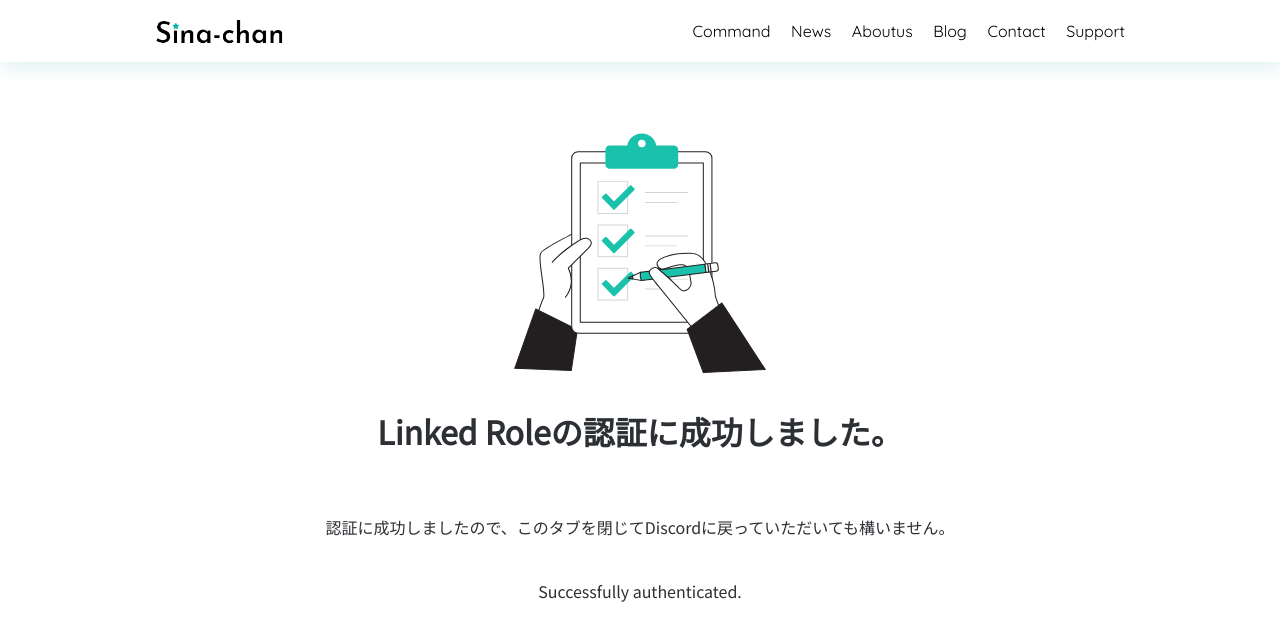
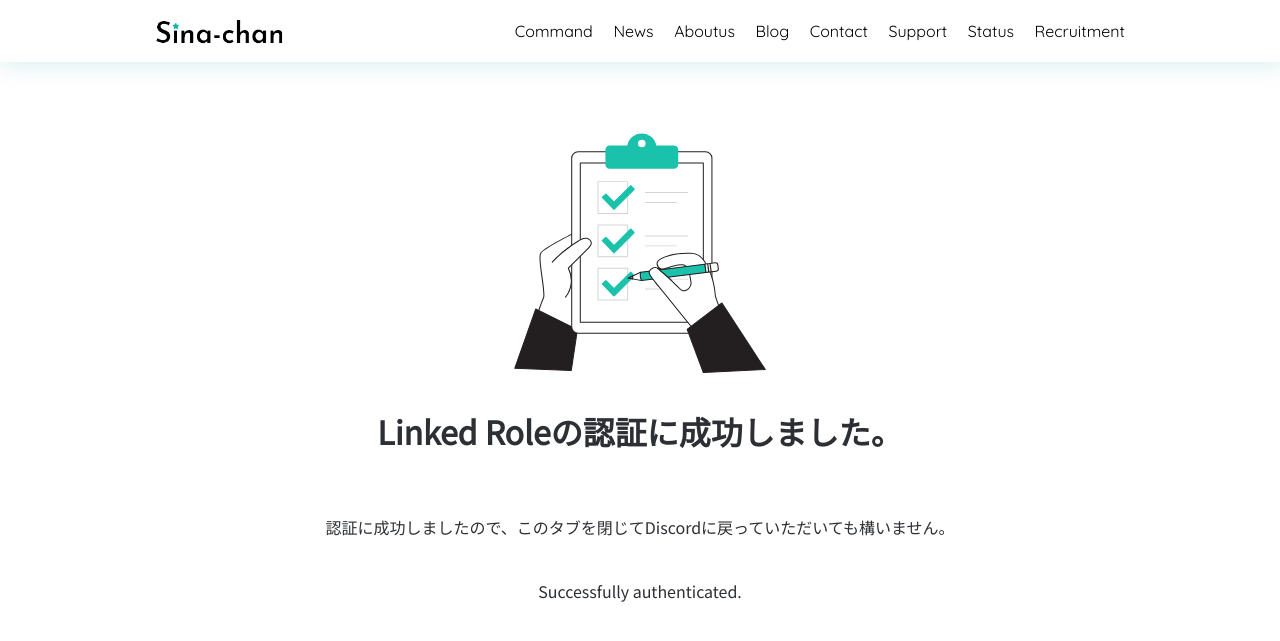
Before and after one commit to SinaKitagami/sinakitagami.github.io, a Jekyll site: the page built from success.html, in a window 1280 px wide and 900 px high. Shown: the top 641 px of the window. Built offline with Jekyll 4.4.1, drawn with Linux system fonts in a browser that asks for light colours; nearby versions of some CDN libraries.

Commit message:
Update header.html

```diff
--- a/_includes/header.html
+++ b/_includes/header.html
@@ -14,6 +14,8 @@
                 <a href="{{ site.url }}/blog" id="Team">Blog</a>
                 <a href="{{ site.url }}/contact" id="Contact">Contact</a>
                 <a href="https://help.sina-chan.com" id="Help">Support</a>
+                <a href="https://status.sina-chan.com" id="Status">Status</a>
+                <a href="{{ site.url }}/recruitment" id="Recruitment">Recruitment</a>
             </div>
             <div class="clear"></div>
         </div>
```
